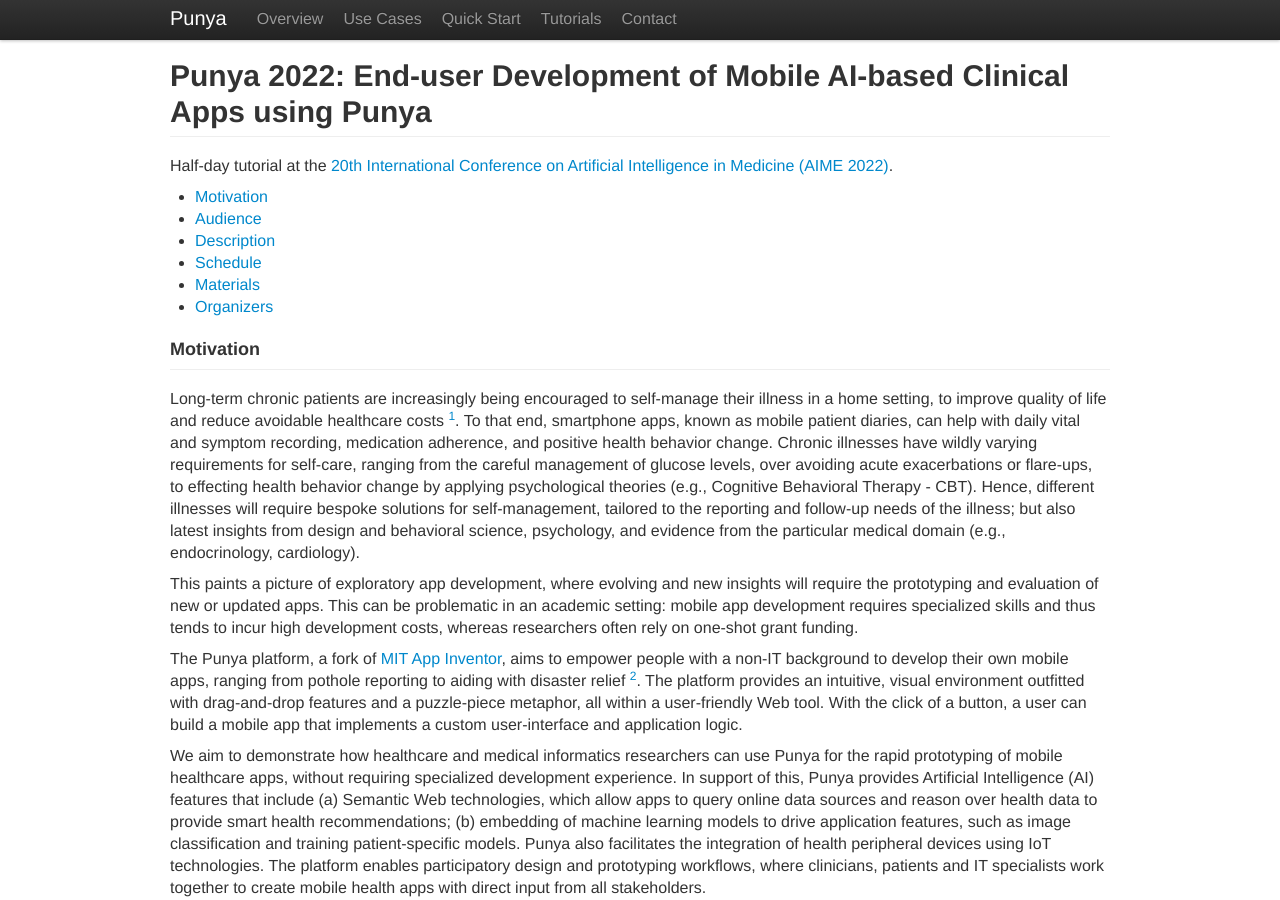
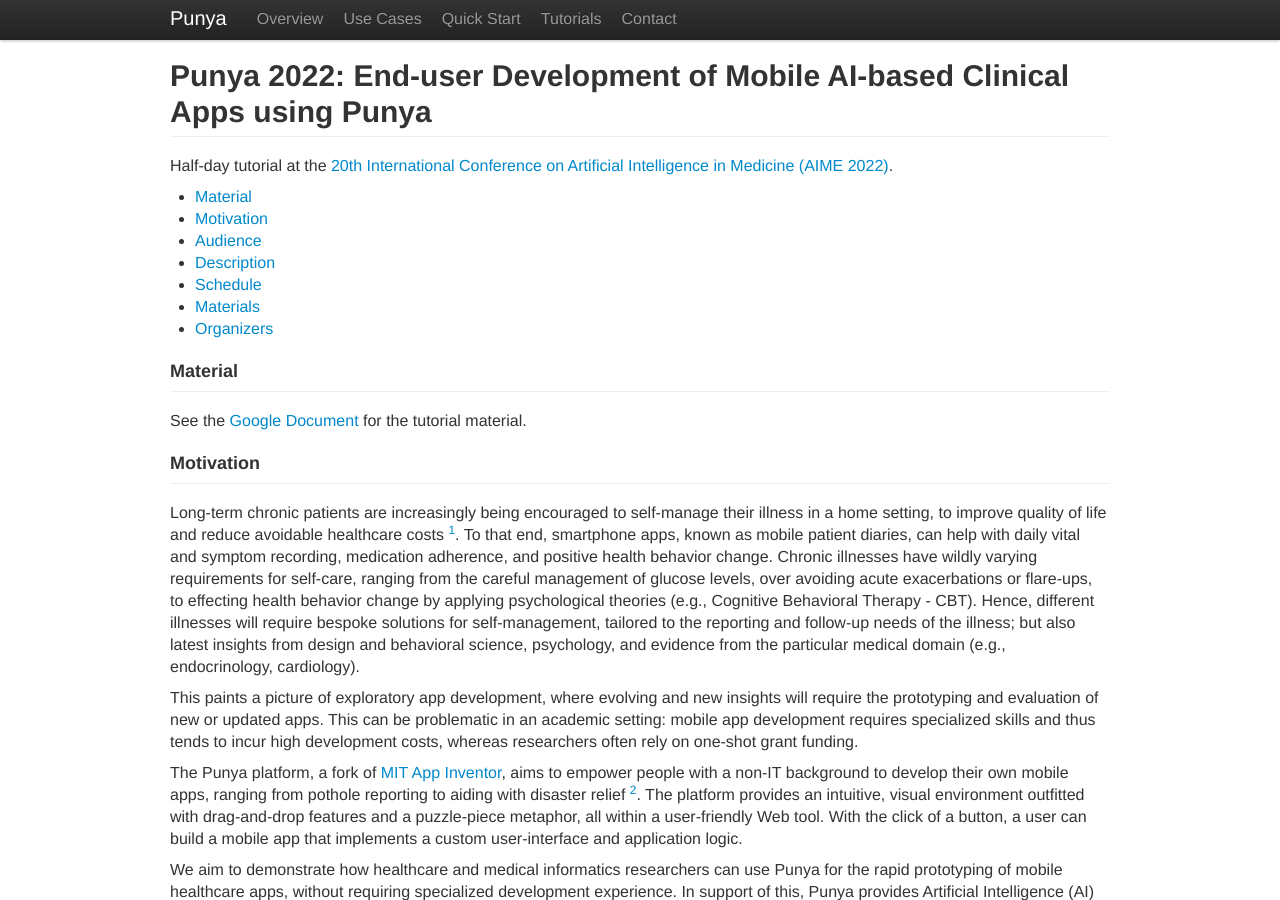
Before and after one commit to mit-dig/punya-website, a Jekyll site: the page built from tutorials/punya2022/index.md, in a window 1280 px wide and 900 px high. Built offline with Jekyll 4.4.1, drawn with Linux system fonts in a browser that asks for light colours.

Commit message:
added gdoc link

```diff
--- a/tutorials/punya2022/index.md
+++ b/tutorials/punya2022/index.md
@@ -7,12 +7,17 @@
 
 Half-day tutorial at the [20th International Conference on Artificial Intelligence in Medicine (AIME 2022)](https://aime22.aimedicine.info/).
 
+- [Material](#material)
 - [Motivation](#motivation)
 - [Audience](#audience)
 - [Description](#description)
 - [Schedule](#schedule)
 - [Materials](#materials)
 - [Organizers](#organizers)
+
+### Material
+
+See the [Google Document](https://docs.google.com/document/d/13RKJF8Vjtq2Djcr9Tu1oZllJ-S_xwNQn6MJ48TW3KYk/edit?usp=sharing) for the tutorial material.
 
 ### Motivation
 
```
